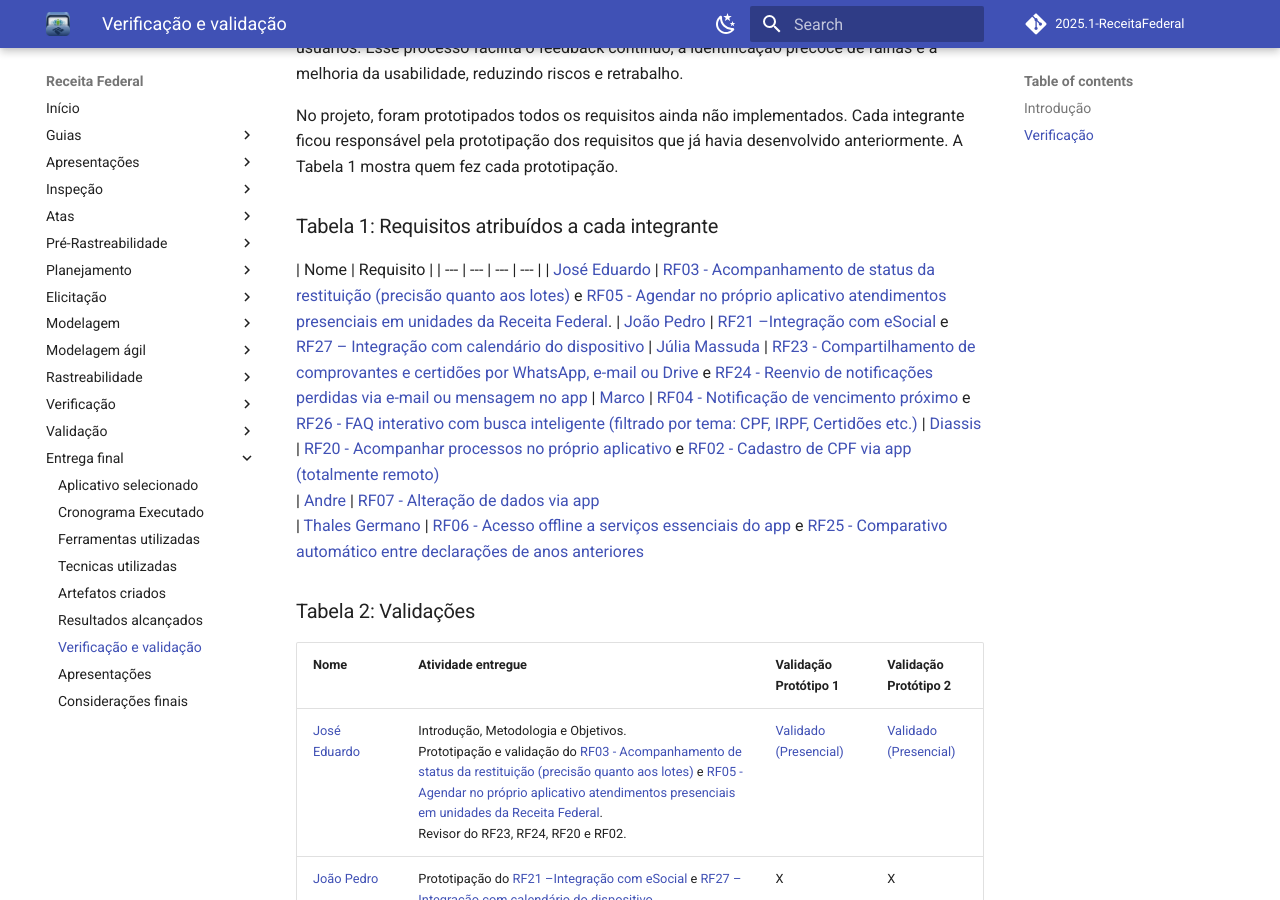
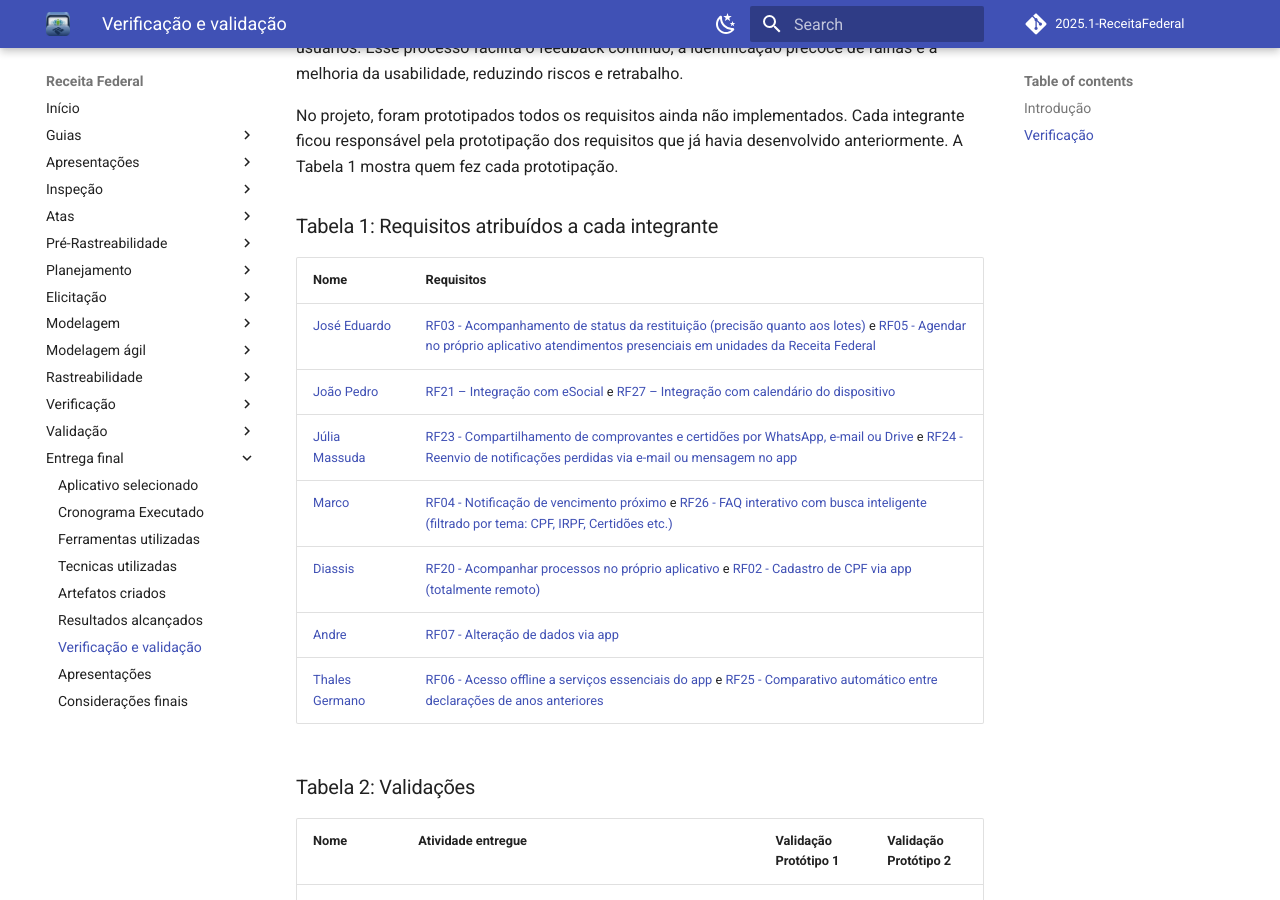
Before and after one commit to Requisitos-de-Software/2025.1-Meu-INSS, an MkDocs documentation site: the page built from docs/entrega-final/verificacao-validacao.md, in a window 1280 px wide and 900 px high, scrolled down 2781 px. Built offline with MkDocs 1.6.1 and Material for MkDocs 9.7.7, drawn with Linux system fonts in a browser that asks for light colours; comment, search, counter and statistics services are not loaded.

Commit message:
Update verificacao-validacao.md

```diff
--- a/docs/entrega-final/verificacao-validacao.md
+++ b/docs/entrega-final/verificacao-validacao.md
@@ -87,16 +87,15 @@
 
 ### Tabela 1: Requisitos atribuídos a cada integrante
 
-| Nome | Requisito |
-| --- | --- | --- | --- |
-| [José Eduardo](https://github.com/jevprado)        | [RF03 - Acompanhamento de status da restituição (precisão quanto aos lotes) ](https://requisitos-de-software.github.io/2025.1-ReceitaFederal/elicitacao/requisitos-elicitados/) e [RF05 - Agendar no próprio aplicativo atendimentos presenciais em unidades da Receita Federal](https://requisitos-de-software.github.io/2025.1-ReceitaFederal/elicitacao/requisitos-elicitados/).
-| [João Pedro](https://github.com/JpRodrigues2)      |  [RF21 –Integração com eSocial](https://requisitos-de-software.github.io/2025.1-ReceitaFederal/elicitacao/requisitos-elicitados/) e [RF27 – Integração com calendário do dispositivo](https://requisitos-de-software.github.io/2025.1-ReceitaFederal/elicitacao/requisitos-elicitados/)
-| [Júlia Massuda](https://github.com/JuliaReis18)    | [RF23 - Compartilhamento de comprovantes e certidões por WhatsApp, e-mail ou Drive](https://requisitos-de-software.github.io/2025.1-ReceitaFederal/elicitacao/requisitos-elicitados/) e [RF24 - Reenvio de notificações perdidas via e-mail ou mensagem no app](https://requisitos-de-software.github.io/2025.1-ReceitaFederal/elicitacao/requisitos-elicitados/)
-| [Marco](https://github.com/marcomarquesdc)         | [RF04 - Notificação de vencimento próximo](https://requisitos-de-software.github.io/2025.1-ReceitaFederal/elicitacao/requisitos-elicitados/) e [RF26 - FAQ interativo com busca inteligente (filtrado por tema: CPF, IRPF, Certidões etc.)](https://requisitos-de-software.github.io/2025.1-ReceitaFederal/elicitacao/requisitos-elicitados/)
-| [Diassis](https://github.com/Diaxiz)      | [RF20 - Acompanhar processos no próprio aplicativo](https://requisitos-de-software.github.io/2025.1-ReceitaFederal/elicitacao/requisitos-elicitados/) e [RF02 - Cadastro de CPF via app (totalmente remoto)](https://requisitos-de-software.github.io/2025.1-ReceitaFederal/elicitacao/requisitos-elicitados/)
-| [Andre](https://github.com/Andrewslopes)      |  [RF07 - Alteração de dados via app](https://requisitos-de-software.github.io/2025.1-ReceitaFederal/elicitacao/requisitos-elicitados/)
-| [Thales Germano](https://github.com/thalesgvl)      | [RF06 - Acesso offline a serviços essenciais do app](https://requisitos-de-software.github.io/2025.1-ReceitaFederal/elicitacao/requisitos-elicitados/) e [RF25 - Comparativo automático entre declarações de anos anteriores ](https://requisitos-de-software.github.io/2025.1-ReceitaFederal/elicitacao/requisitos-elicitados/)
-
+| Nome | Requisitos |
+|------|------------|
+| [José Eduardo](https://github.com/jevprado) | [RF03 - Acompanhamento de status da restituição (precisão quanto aos lotes)](https://requisitos-de-software.github.io/2025.1-ReceitaFederal/elicitacao/requisitos-elicitados/) e [RF05 - Agendar no próprio aplicativo atendimentos presenciais em unidades da Receita Federal](https://requisitos-de-software.github.io/2025.1-ReceitaFederal/elicitacao/requisitos-elicitados/) |
+| [João Pedro](https://github.com/JpRodrigues2) | [RF21 – Integração com eSocial](https://requisitos-de-software.github.io/2025.1-ReceitaFederal/elicitacao/requisitos-elicitados/) e [RF27 – Integração com calendário do dispositivo](https://requisitos-de-software.github.io/2025.1-ReceitaFederal/elicitacao/requisitos-elicitados/) |
+| [Júlia Massuda](https://github.com/JuliaReis18) | [RF23 - Compartilhamento de comprovantes e certidões por WhatsApp, e-mail ou Drive](https://requisitos-de-software.github.io/2025.1-ReceitaFederal/elicitacao/requisitos-elicitados/) e [RF24 - Reenvio de notificações perdidas via e-mail ou mensagem no app](https://requisitos-de-software.github.io/2025.1-ReceitaFederal/elicitacao/requisitos-elicitados/) |
+| [Marco](https://github.com/marcomarquesdc) | [RF04 - Notificação de vencimento próximo](https://requisitos-de-software.github.io/2025.1-ReceitaFederal/elicitacao/requisitos-elicitados/) e [RF26 - FAQ interativo com busca inteligente (filtrado por tema: CPF, IRPF, Certidões etc.)](https://requisitos-de-software.github.io/2025.1-ReceitaFederal/elicitacao/requisitos-elicitados/) |
+| [Diassis](https://github.com/Diaxiz) | [RF20 - Acompanhar processos no próprio aplicativo](https://requisitos-de-software.github.io/2025.1-ReceitaFederal/elicitacao/requisitos-elicitados/) e [RF02 - Cadastro de CPF via app (totalmente remoto)](https://requisitos-de-software.github.io/2025.1-ReceitaFederal/elicitacao/requisitos-elicitados/) |
+| [Andre](https://github.com/Andrewslopes) | [RF07 - Alteração de dados via app](https://requisitos-de-software.github.io/2025.1-ReceitaFederal/elicitacao/requisitos-elicitados/) |
+| [Thales Germano](https://github.com/thalesgvl) | [RF06 - Acesso offline a serviços essenciais do app](https://requisitos-de-software.github.io/2025.1-ReceitaFederal/elicitacao/requisitos-elicitados/) e [RF25 - Comparativo automático entre declarações de anos anteriores](https://requisitos-de-software.github.io/2025.1-ReceitaFederal/elicitacao/requisitos-elicitados/) |
 
 
 ### Tabela 2: Validações
```
